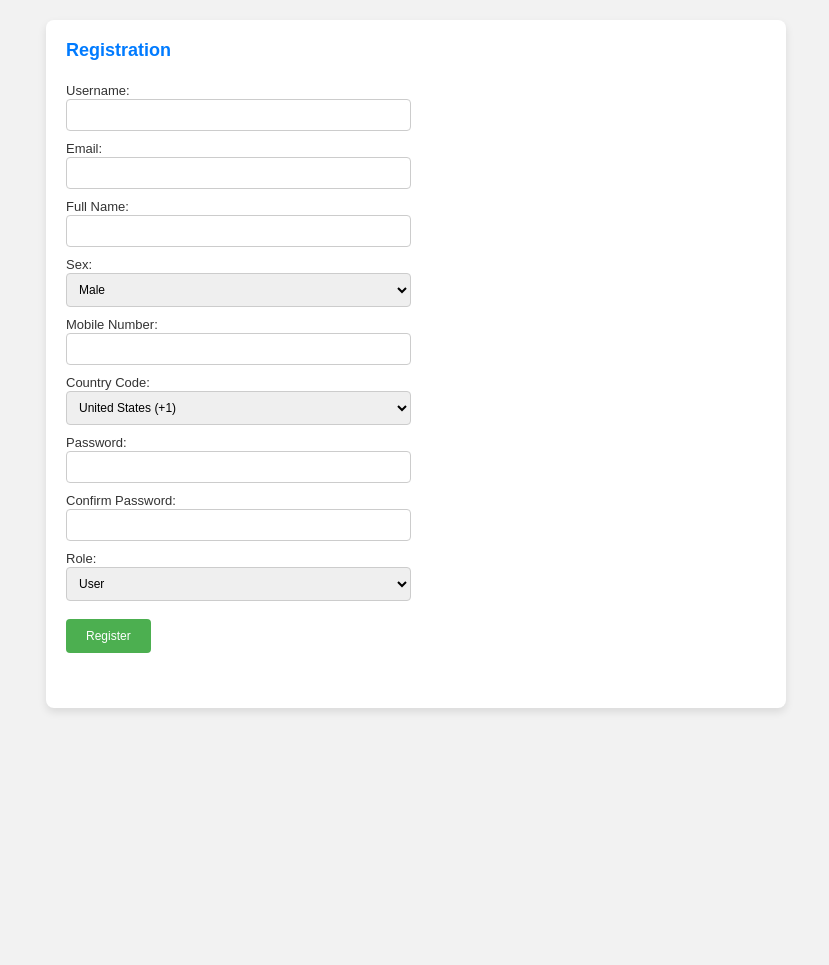
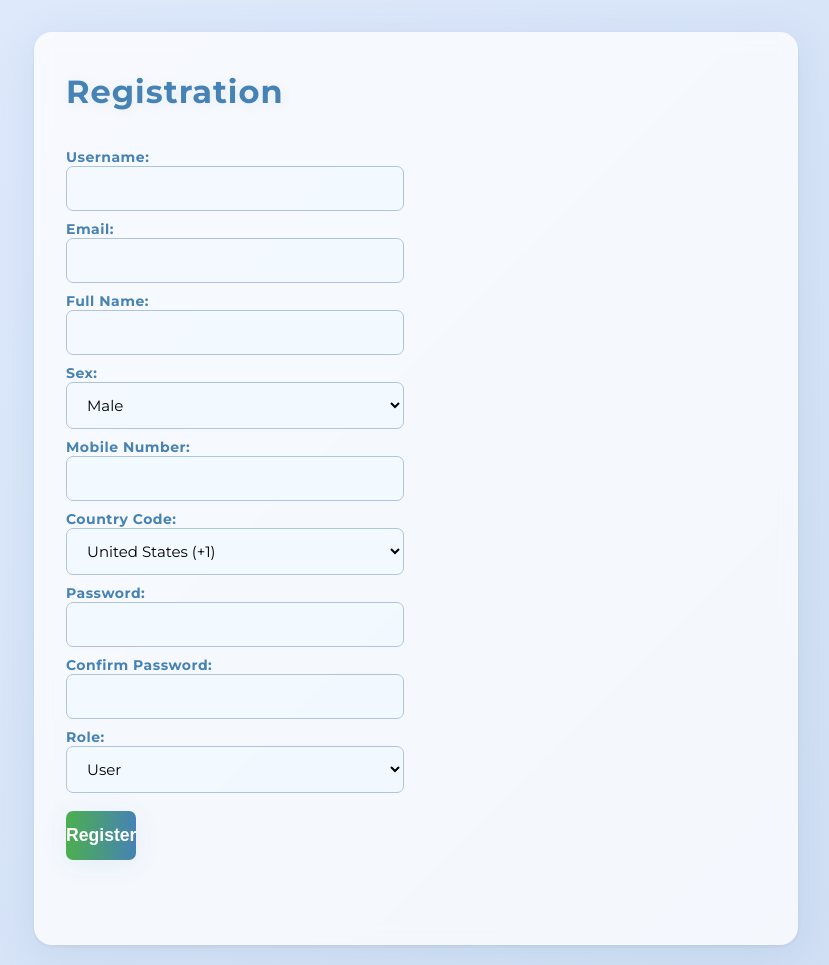
Before and after one commit to vidved123/MyLibrary, a Python web app: template templates/register.html in a window 1280 px wide. Shown: the whole page, without its empty margins (224-1053 px from the left). Before the commit the page ends 712 px from the top, so only its background shows below. Run offline with Jinja, Linux system fonts and the light colour scheme; the template is opened without the code that fills it, so the values that code supplies are empty.

Commit message:
Update Register.css

```diff
--- a/static/css/Register.css
+++ b/static/css/Register.css
@@ -1,40 +1,67 @@
+@import url('https://fonts.googleapis.com/css2?family=Montserrat:wght@400;700&display=swap');
+
 body {
-    font-family: Arial, sans-serif;
-    background-color: #f2f2f2;
+    font-family: 'Montserrat', Arial, sans-serif;
+    background: linear-gradient(135deg, #e0eafc 0%, #cfdef3 100%);
     display: flex;
     justify-content: center;
-    align-items: start; /* changed from center to start */
+    align-items: start;
     min-height: 100vh;
     margin: 0;
-    padding: 20px;
+    padding: 32px 20px 20px 20px;
     box-sizing: border-box;
     overflow-y: auto;
+    animation: fadeInBody 1s ease;
+}
+
+@keyframes fadeInBody {
+    from { opacity: 0; }
+    to { opacity: 1; }
 }
 
 .container {
-    background-color: #ffffff;
-    padding: 20px;
-    border-radius: 8px;
-    box-shadow: 0 4px 8px rgba(0, 0, 0, 0.1);
+    background: rgba(255, 255, 255, 0.75);
+    padding: 40px 32px;
+    border-radius: 18px;
+    box-shadow: 0 8px 40px rgba(70, 130, 180, 0.13), 0 1.5px 4px rgba(0,0,0,0.07);
     width: 100%;
     max-width: 700px;
     text-align: left;
     display: grid;
     grid-template-columns: 1fr 1fr;
-    gap: 10px;
+    gap: 18px 24px;
+    backdrop-filter: blur(8px);
+    animation: fadeInUp 1s 0.2s both;
+}
+
+@keyframes fadeInUp {
+    from { opacity: 0; transform: translateY(40px); }
+    to { opacity: 1; transform: translateY(0); }
 }
 
 h2 {
     grid-column: span 2;
-    margin: 0 0 10px 0;
-    color: #007bff;
-    font-size: 18px;
+    margin: 0 0 18px 0;
+    color: #4682b4;
+    font-size: 2em;
+    font-weight: 700;
+    letter-spacing: 1px;
+    text-shadow: 1px 2px 12px rgba(70, 130, 180, 0.10);
+    animation: fadeInDown 1s 0.3s both;
+}
+
+@keyframes fadeInDown {
+    from { opacity: 0; transform: translateY(-30px); }
+    to { opacity: 1; transform: translateY(0); }
 }
 
 label {
     margin-bottom: 2px;
-    color: #333;
-    font-size: 13px;
+    color: #4682b4;
+    font-size: 14px;
+    font-weight: 600;
+    letter-spacing: 0.5px;
+    transition: color 0.3s;
 }
 
 input[type="text"],
@@ -42,13 +69,17 @@ input[type="password"],
 input[type="email"],
 input[type="tel"],
 select {
-    padding: 8px;
+    padding: 12px 14px 12px 16px;
     margin-bottom: 8px;
-    border: 1px solid #ccc;
-    border-radius: 4px;
+    border: 1.5px solid #b0c4de;
+    border-radius: 7px;
     width: 100%;
     box-sizing: border-box;
-    font-size: 12px;
+    font-size: 15px;
+    background: rgba(240, 248, 255, 0.6);
+    transition: border-color 0.3s, box-shadow 0.3s, background 0.3s;
+    outline: none;
+    font-family: inherit;
 }
 
 input[type="text"]:focus,
@@ -56,36 +87,68 @@ input[type="password"]:focus,
 input[type="email"]:focus,
 input[type="tel"]:focus,
 select:focus {
-    border-color: #007bff;
+    border-color: #4682b4;
+    background: #fff;
+    box-shadow: 0 0 0 2px #b0c4de33;
+}
+
+input[type="submit"] {
+    padding: 14px 0;
+    background: linear-gradient(90deg, #4CAF50 0%, #4682b4 100%);
+    color: white;
+    border: none;
+    border-radius: 7px;
+    cursor: pointer;
+    font-size: 1.1em;
+    font-weight: 600;
+    margin-top: 10px;
+    transition: background 0.3s, transform 0.3s, box-shadow 0.3s;
+    grid-column: span 2;
+    box-shadow: 0 4px 24px rgba(70, 130, 180, 0.10);
     outline: none;
 }
 
-input[type="submit"] {
-    padding: 10px 20px;
-    background-color: #4caf50;
-    color: white;
-    border: none;
-    border-radius: 4px;
-    cursor: pointer;
-    font-size: 12px;
-    margin-top: 10px;
-    transition: background-color 0.3s;
-    grid-column: span 2;
-}
-
 input[type="submit"]:hover {
-    background-color: #45a049;
+    background: linear-gradient(90deg, #45a049 0%, #357ab8 100%);
+    transform: translateY(-2px) scale(1.03);
+    box-shadow: 0 8px 32px rgba(70, 130, 180, 0.18);
 }
 
 ul#error-list, .flashes {
     list-style-type: none;
     padding: 0;
-    color: #dc3545;
-    font-size: 10px;
+    color: #e74c3c;
+    font-size: 12px;
     margin-top: 15px;
     grid-column: span 2;
+    font-weight: 600;
+    letter-spacing: 0.5px;
+    animation: fadeIn 0.7s 0.7s both;
 }
 
 ul#error-list li, .flashes li {
     margin: 5px 0;
 }
+
+::-webkit-scrollbar {
+    width: 8px;
+    background: #e0eafc;
+}
+::-webkit-scrollbar-thumb {
+    background: #b0c4de;
+    border-radius: 8px;
+}
+
+@media (max-width: 900px) {
+    .container {
+        grid-template-columns: 1fr;
+        padding: 24px 8px;
+        gap: 14px 0;
+    }
+    h2 {
+        font-size: 1.3em;
+    }
+    input[type="submit"] {
+        font-size: 1em;
+    }
+}
```
